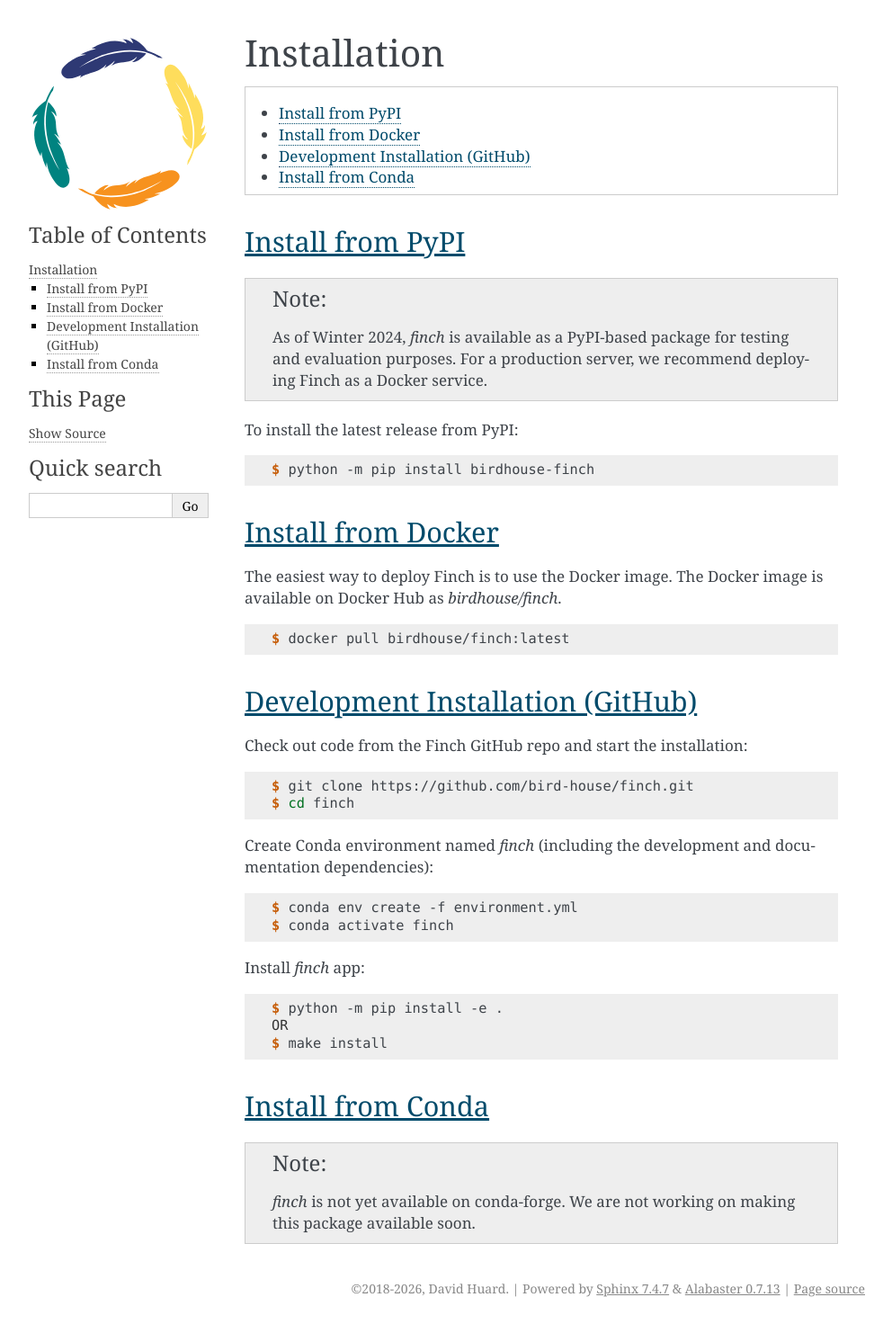
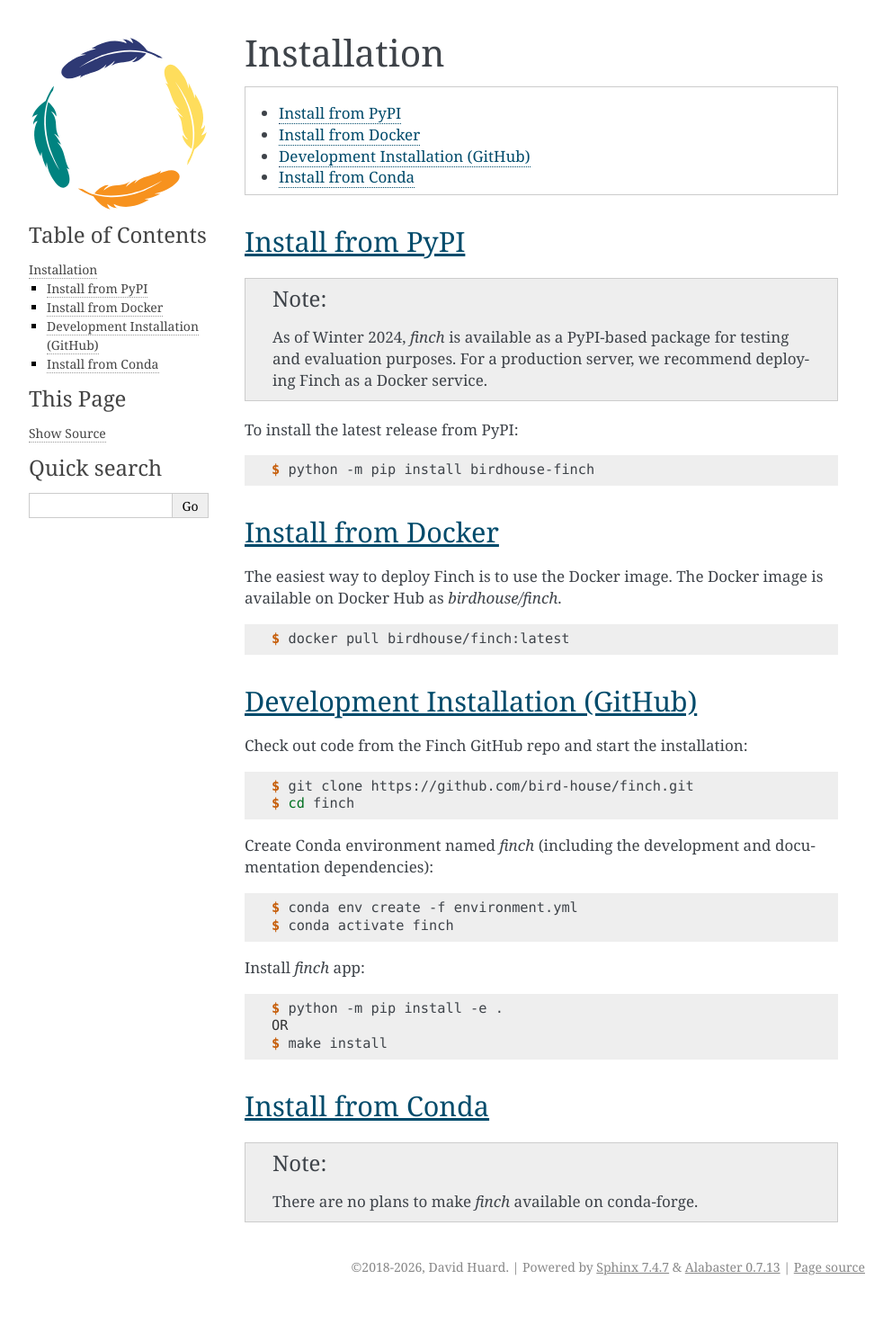
Before and after one commit to bird-house/finch, a Sphinx documentation site: the page built from docs/source/installation.rst, in a window 1280 px wide. Shown: the whole page at 90% size, without its empty margins (148-1140 px from the left). Built offline with Sphinx 7.4.7, drawn with Linux system fonts in a browser that asks for light colours; the version number is read from the project's files by our own code; after the commit the page ends 1448 px from its top, so only the background shows below that.

Commit message:
Update docs/source/installation.rst
Co-authored-by: Trevor James Smith <10819524+Zeitsperre@users.noreply.github.com>

```diff
--- a/docs/source/installation.rst
+++ b/docs/source/installation.rst
@@ -60,4 +60,4 @@
 
 .. note::
 
-   `finch` is not yet available on conda-forge. We are not working on making this package available soon.
+   There are no plans to make `finch` available on conda-forge.
```
